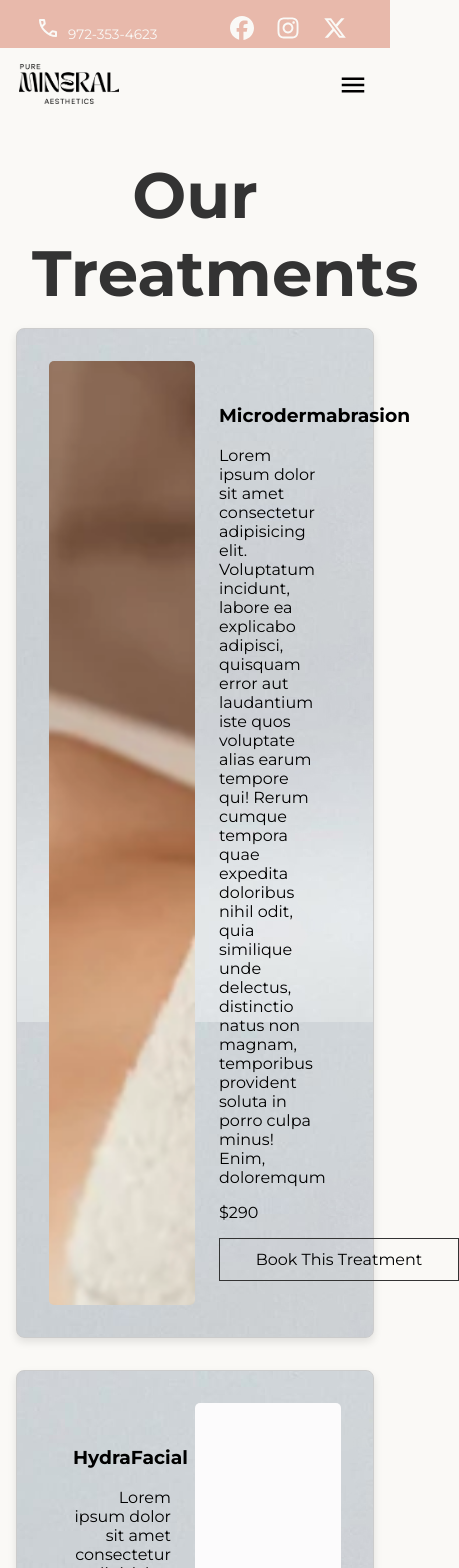
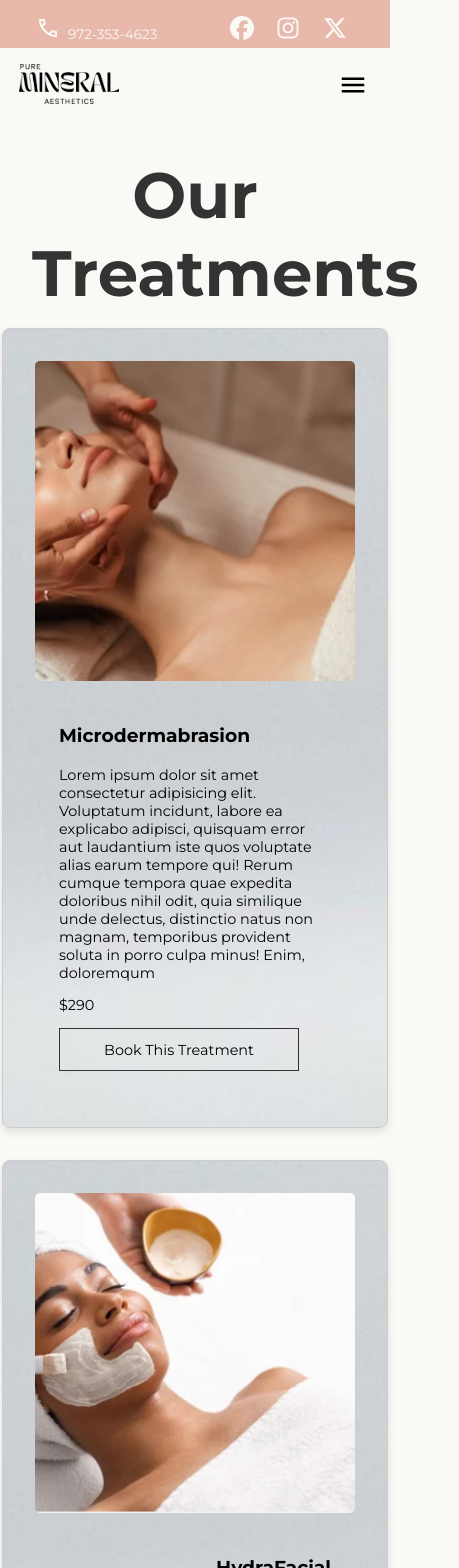
Before and after one commit to Object-ions/pure-mineral-aesthetics, a React (Create React App) app: page /treatments in a window 390 px wide. Shown: the top 1568 px of the page, 459 px wide, since content can reach past the window. Built offline with nearby package versions, Linux system fonts and the light colour scheme; no server answers; a web font is replaced by a local one.

Commit message:
Add responsiveness to Treatments

```diff
--- a/src/scss/_responsive.scss
+++ b/src/scss/_responsive.scss
@@ -149,20 +149,30 @@
 }
 
 //  *** Treatments *** //
-@media (max-width: 480px) {
-  .treatments .treatments-container {
-    grid-template-columns: 1fr !important;
-  }
-  .treatments h2 {
-    grid-column: 1 / -1;
-  }
-}
+
 @media (max-width: 768px) {
-  .treatments .treatments-container {
-    grid-template-columns: 1fr 1fr;
-  }
-  .treatments h2 {
-    grid-column: 1 / -1;
+  .treatments {
+    p,
+    a {
+      font-size: 0.9rem;
+    }
+
+    .treatments-container {
+      .treatments-card {
+        display: block;
+
+        background-repeat: no-repeat !important;
+        background-size: cover !important;
+
+        .treatment-image {
+          width: 20rem;
+          height: 20rem;
+        }
+        .treatment-content {
+          width: auto;
+        }
+      }
+    }
   }
 }
 
```
